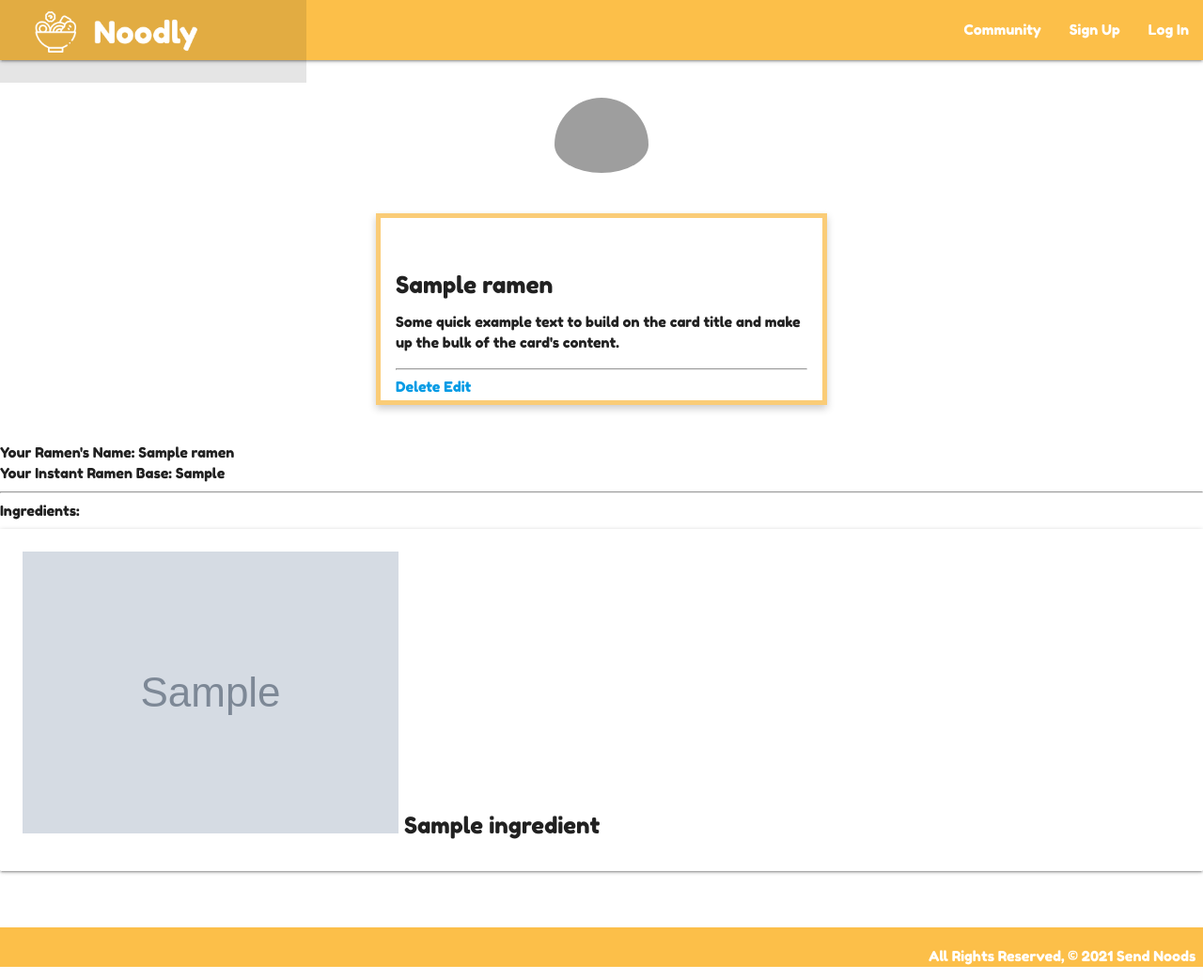
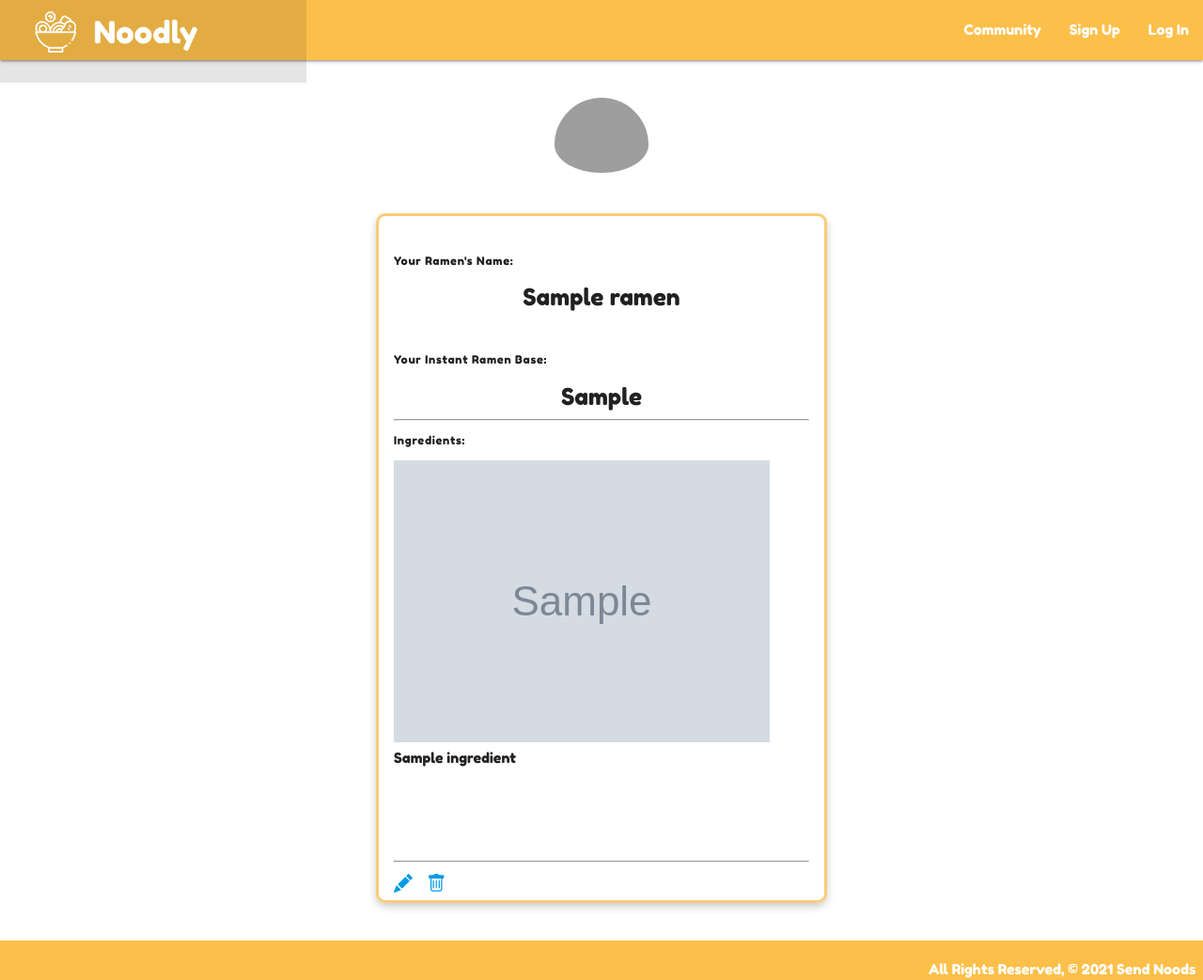
Before and after one commit to nicole-code/ramen-app, a Django app: page /userprofile/1/ in a window 1280 px wide. Shown: the whole page at 94% size. Run offline with Django 3.2, Linux system fonts and the light colour scheme; tables that the repository leaves empty hold one stand-in row (values such as "Sample post"); grey boxes marked "Sample" are stand-in pictures; some libraries are stand-ins or nearby versions; grey boxes are pictures that could not be loaded.

Commit message:
help me lordt

```diff
--- a/main_app/static/style.css
+++ b/main_app/static/style.css
@@ -52,7 +52,8 @@ main {
 }
 
 
-/* The switch - the box around the slider */
+
+/* SWTICH/TOGGLE BUTTONS */
 .switch {
     position: relative;
     display: inline-block;
@@ -116,12 +117,11 @@ input:checked + .slider:before {
 
 }
 
+
+
+/* USER + USER DETAIL */
 .ramen-head-title {
     text-align: center;
-}
-
-.card {
-    border-radius: 5px;
 }
 
 .card:hover {
@@ -167,16 +167,81 @@ input:checked + .slider:before {
     box-shadow: 0 4px 8px 0 rgba(0,0,0,0.2);
     margin: auto;
     width: 40%;
-    border: 5px solid #facc77;
-    padding: 40px 0 0 0;
+    border: 3px solid #facc77;
+    padding: 25px 0 0 0;
+    border-radius: 10px;
 }
 
 .ramen-card {
     padding: 2px 16px;
 }
 
-.ramen-action a:hover{
-    padding: 3px;
-    transform: translateY(-5px);
-    box-shadow: 10px 15px 50px 0 rgba(0, 0, 0, 0.09);
+.ramen-delete:hover{
+    padding: 5px;
+    transform: translateX(-3px);
 }
+
+.ramen-edit:hover{
+    padding: 5px;
+    transform: translateY(-3px);
+}
+
+h5 {
+    text-align: center;
+}
+
+.ramen-text {
+    font-size: 12px;
+    letter-spacing: 0.7px;
+}
+
+h1 {
+    text-align: center;
+}
+
+
+/* USER LOGIN/SIGNUP */
+
+.container-login {
+  display: flex;
+  flex-wrap: wrap;
+  justify-content: center;
+  align-items: center;
+  padding: 40px 0 0 0;
+}
+
+.card-login {
+    width: 500px;
+    height: 400px;
+    border-radius: 10px;
+    overflow: hidden;
+    box-shadow: 0 5px 10px 0 rgb(0 0 0 / 10%);
+}
+
+.form-icon {
+    text-align: center;
+}
+
+.form-login {
+    padding: 20px;
+}
+
+.signup-container {
+    display: flex;
+    flex-wrap: wrap;
+    justify-content: center;
+    align-items: center;
+    padding: 40px 0 0 0;
+  }
+
+.signup-card {
+    width: 600px;
+    height: 480px;
+    border-radius: 10px;
+    overflow: hidden;
+    box-shadow: 0 5px 10px 0 rgb(0 0 0 / 10%);
+  }
+
+.signup-form {
+    padding: 20px;
+}
--- a/main_app/templates/base.html
+++ b/main_app/templates/base.html
@@ -11,6 +11,7 @@
   <link rel="preconnect" href="https://fonts.gstatic.com" crossorigin>
   <link href="https://fonts.googleapis.com/css2?family=Fredoka+One&display=swap" rel="stylesheet">
   <link rel="stylesheet" href="https://cdnjs.cloudflare.com/ajax/libs/materialize/1.0.0/css/materialize.min.css">
+  <link rel="stylesheet" href="https://cdn.jsdelivr.net/npm/bootstrap-icons@1.3.0/font/bootstrap-icons.css">
   <script defer src="https://cdnjs.cloudflare.com/ajax/libs/materialize/1.0.0/js/materialize.min.js"></script>
 
 </head>
--- a/main_app/templates/user/userdetail.html
+++ b/main_app/templates/user/userdetail.html
@@ -8,38 +8,39 @@
         <div class="ramen-card">
 
             <div class="ramen-body">
-      <h5 class="ramen-title">{{ ramen.name }}</h5>
-      <p class="ramen-text">Some quick example text to build on the card title and make up the bulk of the card's content.</p>
+                <p class="ramen-text">Your Ramen's Name:</p>
+                <h5 class="ramen-name">{{ ramen.name }}</h5>
+                <br>
+                <p class="ramen-text">Your Instant Ramen Base:</p>
+                <h5 class="ramen-base">{{ ramen.brand }}</h5>
                 <hr>
-              <div class="ramen-action">
-            <a class="ramen-delete" href="/userprofile/{{ramen.id}}/delete/">Delete</a>
-            <a class="ramen-edit"href="/buildramen/{{ramen.id}}/edit/">Edit</a>
+                <p class="ramen-text">Ingredients:</p>
+                {% for i in all_ramen_ingredients %}
+                <div class="ingredient-card">
+                    <div class="ingredient-content">
+                        <span class="ingredient-title">
+                            <img src='{{ i.img }}'>
+                            {{ i.name }}
+                        </span>
                     </div>
+                </div>
+                <br>
+                <br>
+                <br>
+                <br>
+                <hr>
+
+
+                {% endfor %}
+
+                    <a class="ramen-edit" href="/buildramen/{{ramen.id}}/edit/"><i class="bi bi-pencil-fill" style="font-size:20px;"></i></a>&nbsp;&nbsp;&nbsp;
+                    <a class="ramen-delete" href="/userprofile/{{ramen.id}}/delete/"><i class="bi bi-trash" style="font-size:20px;"></i></a>
+
             </div>
         </div>
     </div>
 </div>
 
 
-    Your Ramen's Name: {{ ramen.name }}
-    <br/>
-    Your Instant Ramen Base: {{ ramen.brand }}
-    <hr/>
-    Ingredients:
-    {% for i in all_ramen_ingredients %}
-    <div class="card">
-      <div class="card-content">
-        <span class="card-title">
-         <img src='{{i.img}}'>
-          {{ i.name }}
-        </span>
-      </div>
-    </div>
-<br/>
-<br/>
-
-
-{% endfor %}
-
 
 {% endblock %}
```
Also changed, not shown: main_app/templates/community/communitydetail.html (+30 -8 lines), main_app/templates/community/hub.html (+19 -14 lines), main_app/templates/registration/login.html (+9 -3 lines), main_app/templates/registration/signup.html (+6 -1 lines), main_app/templates/user/editramen.html (+37 -9 lines), main_app/templates/user/userprofile.html (+5 -8 lines). Lines whose indentation alone changed are shown as unchanged.
